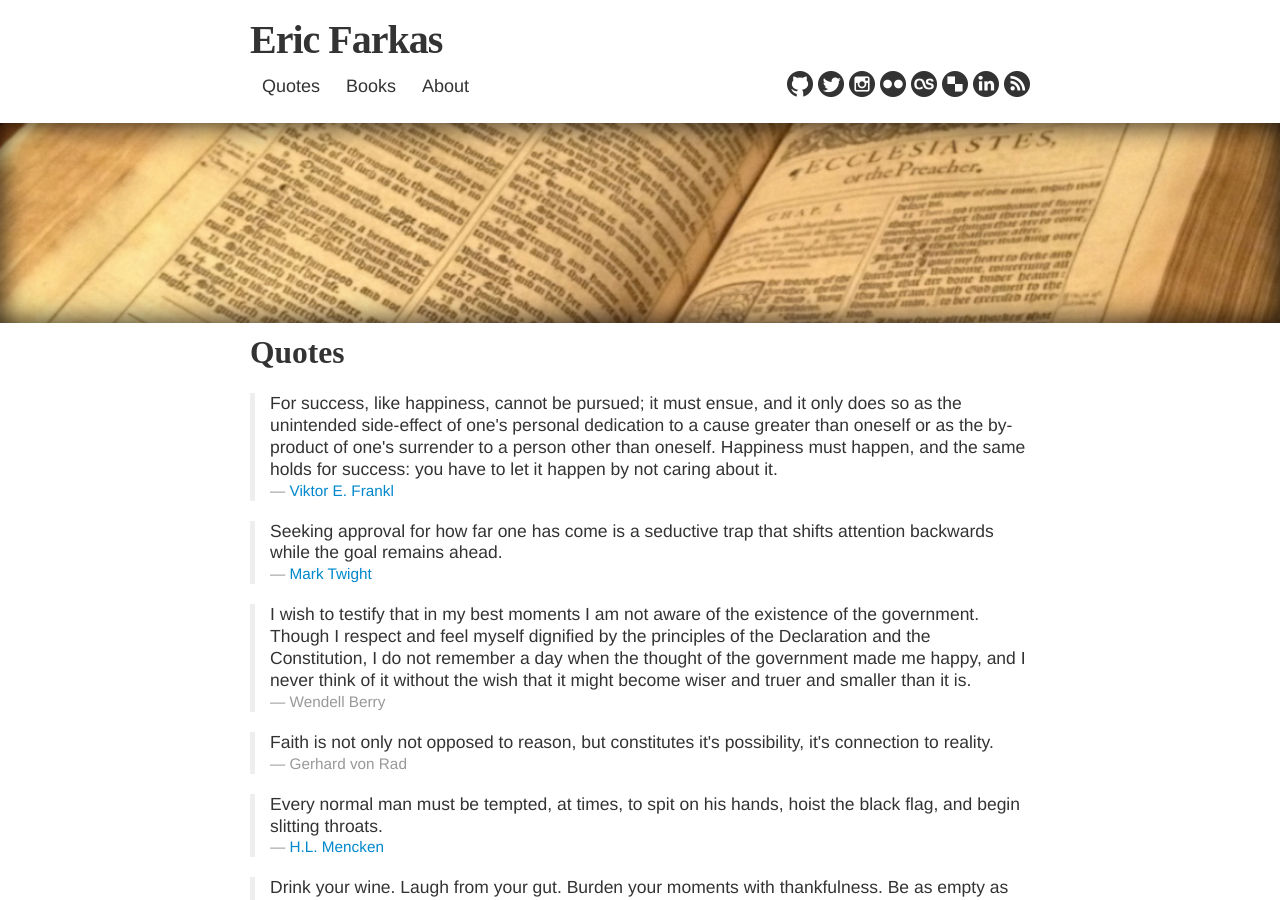
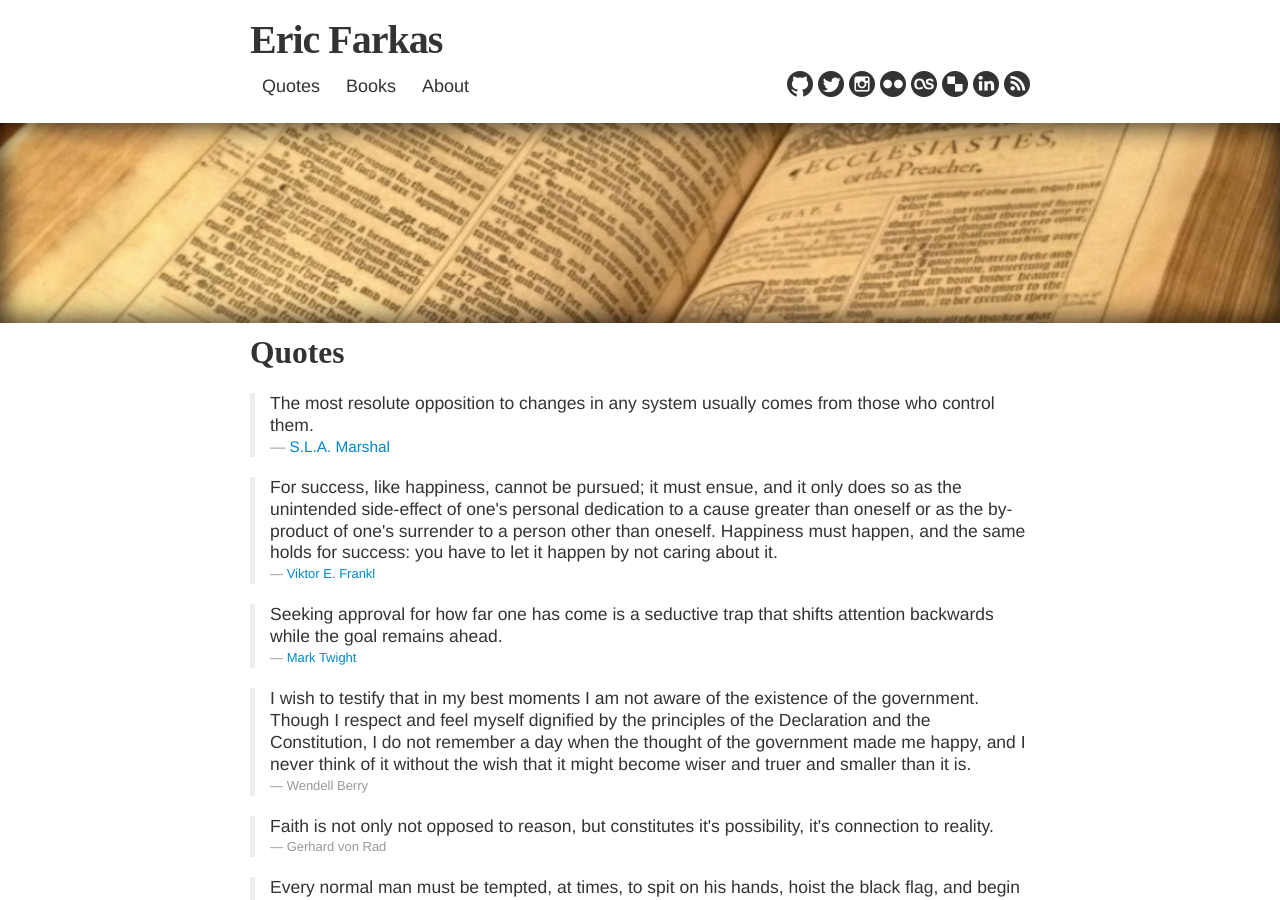
Before and after one commit to speric/speric.github.com, a Jekyll site: the page built from quotes.html, in a window 1280 px wide and 900 px high. Built offline with Jekyll 4.4.1, drawn with Linux system fonts in a browser that asks for light colours; some web fonts are replaced; comment, search, counter and statistics services are not loaded.

Commit message:
Add Marshal quote

```diff
--- a/quotes.html
+++ b/quotes.html
@@ -7,6 +7,13 @@ description: A collection of thought-provoking quotes.
 
 <h2>Quotes</h2>
 <br/>
+
+<blockquote>
+  <p>
+    The most resolute opposition to changes in any system usually comes from those who control them.
+  </p>
+  <small><a href="https://www.amazon.com/Armed-Forces-Officer-1950/dp/098836963X">S.L.A. Marshal</a>
+</blockquote>
 
 <blockquote>
   <p>
```
